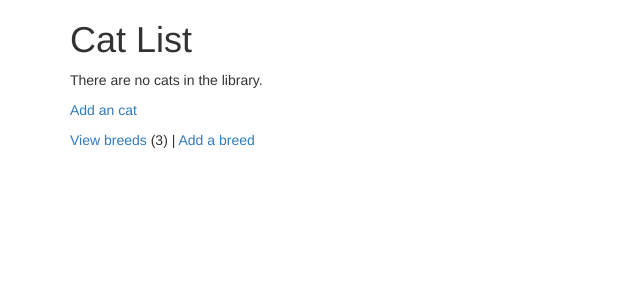
After one commit to hudir/dj4e_projects, a Django app: page /cats/ in a window 1280 px wide. The commit adds this page. Shown: the top 300 px of the page, without its empty margins (0-640 px from the left). Run offline with Django 3.2, Linux system fonts and the light colour scheme; a user stored in the database is signed in; data comes from the database, SQL or seed files in the repository; both versions use the stored data as it was after the commit; data that the repository does not hold is empty; some libraries are stand-ins or nearby versions.

Commit message:
cats app done

```diff
--- a/mysite/autos/templates/autos/auto_confirm_delete.html
+++ b/mysite/cats/templates/cats/breed_confirm_delete.html
@@ -2,9 +2,9 @@
 
 {% block content %}
 
-<h1>Delete Auto</h1>
+<h1>Delete Cat</h1>
 
-<p>Are you sure you want to delete the auto: {{ auto }}?</p>
+<p>Are you sure you want to delete the breed: {{ breed }}?</p>
 
 <form action="" method="POST">
   {% csrf_token %}
--- a/mysite/autos/templates/autos/make_confirm_delete.html
+++ b/mysite/cats/templates/cats/cat_confirm_delete.html
@@ -2,9 +2,9 @@
 
 {% block content %}
 
-<h1>Delete Auto</h1>
+<h1>Delete Cat</h1>
 
-<p>Are you sure you want to delete the auto: {{ auto }}?</p>
+<p>Are you sure you want to delete the cat: {{ cat }}?</p>
 
 <form action="" method="POST">
   {% csrf_token %}
--- /dev/null
+++ b/mysite/cats/templates/cats/cat_list.html
@@ -0,0 +1,30 @@
+{% extends "base_bootstrap.html" %}
+
+{% block content %}
+  <h1>Cat List</h1>
+  {% if cat_list %}
+  <ul>
+    {% for cat in cat_list %}
+      <li>
+          {{ cat.nickname }} ({{ cat.breed }})
+          (<a href="{% url 'cats:cat_update' cat.id %}">Update</a> |
+          <a href="{% url 'cats:cat_delete' cat.id %}">Delete</a>) <br/>
+          <!-- {{ cat.foods }} ({{ cat.weight }} kilos) -->
+      </li>
+    {% endfor %}
+  </ul>
+  {% else %}
+    <p>There are no cats in the library.</p>
+  {% endif %}
+  <p>
+    {% if breed_count > 0 %}
+      <a href="{% url 'cats:cat_create' %}">Add an cat</a>
+    {% else %}
+      Please add a breed before you add an cat.
+    {% endif %}
+  </p>
+  <p>
+  <a href="{% url 'cats:breed_list' %}">View breeds</a> ({{ breed_count }}) |
+    <a href="{% url 'cats:breed_create' %}">Add a breed</a>
+  </p>
+{% endblock %}
--- a/mysite/cats/urls.py
+++ b/mysite/cats/urls.py
@@ -4,13 +4,13 @@ from . import views
 
 app_name = 'cats'
 urlpatterns = [
-   # path('', views.AutoListView.as_view(), name='auto_list'),
-   # path('', views.MakeListView.as_view(), name='make_list'),
-   # path('main/create/', views.AutoCreate.as_view(), name='auto_create'),
-   # path('main/<int:pk>/update/', views.AutoUpdate.as_view(), name='auto_update'),
-   # path('main/<int:pk>/delete/', views.AutoDelete.as_view(), name='auto_delete'),
-   # path('lookup/', views.MakeListView.as_view(), name='make_list'),
-   # path('lookup/create/', views.MakeCreate.as_view(), name='make_create'),
-   # path('lookup/<int:pk>/update/', views.MakeUpdate.as_view(), name='make_update'),
-   # path('lookup/<int:pk>/delete/', views.MakeDelete.as_view(), name='make_delete'),
+   path('', views.CatListView.as_view(), name='cat_list'),
+   path('', views.BreedListView.as_view(), name='breed_list'),
+   path('main/create/', views.CatCreate.as_view(), name='cat_create'),
+   path('main/<int:pk>/update/', views.CatUpdate.as_view(), name='cat_update'),
+   path('main/<int:pk>/delete/', views.CatDelete.as_view(), name='cat_delete'),
+   path('lookup/', views.BreedListView.as_view(), name='breed_list'),
+   path('lookup/create/', views.BreedCreate.as_view(), name='breed_create'),
+   path('lookup/<int:pk>/update/', views.BreedUpdate.as_view(), name='breed_update'),
+   path('lookup/<int:pk>/delete/', views.BreedDelete.as_view(), name='breed_delete'),
 ]
--- a/mysite/cats/views.py
+++ b/mysite/cats/views.py
@@ -1,3 +1,58 @@
+from django.views import View
 from django.shortcuts import render
+from django.views.generic.edit import CreateView, UpdateView, DeleteView
+from django.views import generic
+from django.contrib.auth.mixins import LoginRequiredMixin
+# Create your views here.
+from django.urls import reverse_lazy
+from cats.models import Cat, Breed
 
-# Create your views here.
+class CatListView(LoginRequiredMixin, View):
+    def get(self, request):
+        mc = Breed.objects.all().count()
+        al = Cat.objects.all()
+        ctx = {
+            'breed_count': mc,
+            'cat_list': al
+        }
+
+        return render(request, 'cats/cat_list.html', ctx)
+
+class BreedListView(LoginRequiredMixin, View):
+     def get(self, request):
+        ml = Breed.objects.all()
+        ctx = {
+            'breed_list': ml
+        }
+
+        return render(request, 'cats/breed_list.html', ctx)
+
+class BreedCreate(LoginRequiredMixin, CreateView):
+    model = Breed
+    fields = '__all__'
+    success_url = reverse_lazy('cats:cat_list')
+
+class BreedUpdate(LoginRequiredMixin, UpdateView):
+    model = Breed
+    fields = '__all__'
+    success_url = reverse_lazy('cats:cat_list')
+
+class BreedDelete(LoginRequiredMixin, DeleteView):
+    model = Breed
+    fields = '__all__'
+    success_url = reverse_lazy('cats:cat_list')
+
+class CatCreate(LoginRequiredMixin, CreateView):
+    model = Cat
+    fields = '__all__'
+    success_url = reverse_lazy('cats:cat_list')
+
+class CatUpdate(LoginRequiredMixin, UpdateView):
+    model = Cat
+    fields = '__all__'
+    success_url = reverse_lazy('cats:cat_list')
+
+class CatDelete(LoginRequiredMixin, DeleteView):
+    model = Cat
+    fields = '__all__'
+    success_url = reverse_lazy('cats:cat_list')
--- a/mysite/home/templates/base_bootstrap.html
+++ b/mysite/home/templates/base_bootstrap.html
@@ -7,7 +7,7 @@
 <!-- Replace this value (42-42) with the one provided by the autograder -->
 <meta name="dj4e" content="60e592a5e2c587d823db52392ff1591f">
 
-<meta name="dj4e-code" content="42168509909226">
+<meta name="dj4e-code" content="42168544476906">
 
 <link rel="stylesheet"
     href="https://maxcdn.bootstrapcdn.com/bootstrap/3.4.1/css/bootstrap.min.css"
```
Also changed, not shown: mysite/cats/templates/cats/breed_form.html (added, +12 -0 lines), mysite/cats/templates/cats/breed_list.html (added, +22 -0 lines), mysite/cats/templates/cats/cat_form.html (added, +12 -0 lines), mysite/db.sqlite3.
